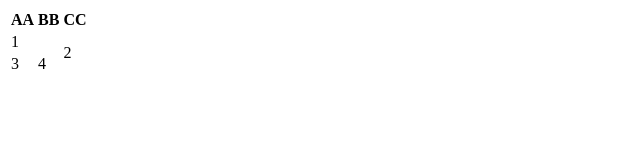
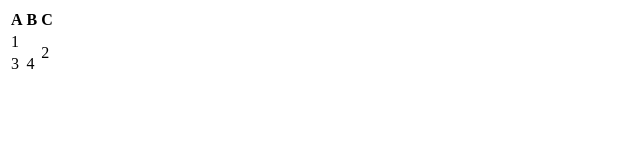
Before and after one commit to gitsofian/statische-web, a website: page tables.html in a window 1280 px wide. Shown: the full height of the page, 0-640 px from the left. Drawn offline with Linux system fonts and the light colour scheme.

Commit message:
tabelle-update-1

```diff
--- a/tables.html
+++ b/tables.html
@@ -1,37 +1,39 @@
 <!DOCTYPE html>
 <html lang="de">
+
 <head>
     <meta charset="UTF-8" />
     <meta content="" />
     <meta content />
-    <title>Dokument</title>
+    <title>Tabelle Dokument</title>
     <link rel="stylesheet" href="" />
     <style></style>
 </head>
 
 <body>
-    <table>
+    <table class="tdata">
         <tbody>
             <tr>
-          <td>
-            <strong>AA</strong>
+                <td class="tdata">
+                    <strong>A</strong>
                 </td>
-          <td>
-            <strong>BB</strong>
+                <td class="tdata">
+                    <strong>B</strong>
                 </td>
-          <td>
-            <strong>CC</strong>
+                <td class="tdata">
+                    <strong>C</strong>
                 </td>
             </tr>
             <tr>
-          <td colspan="2">1</td>
-          <td rowspan="2">2</td>
+                <td class="tdata" colspan="2">1</td>
+                <td class="tdata" rowspan="2">2</td>
             </tr>
             <tr>
-          <td>3</td>
-          <td>4</td>
+                <td class="tdata">3</td>
+                <td class="tdata">4</td>
             </tr>
         </tbody>
     </table>
 </body>
+
 </html>
```
Lines whose indentation alone changed are shown as unchanged.
